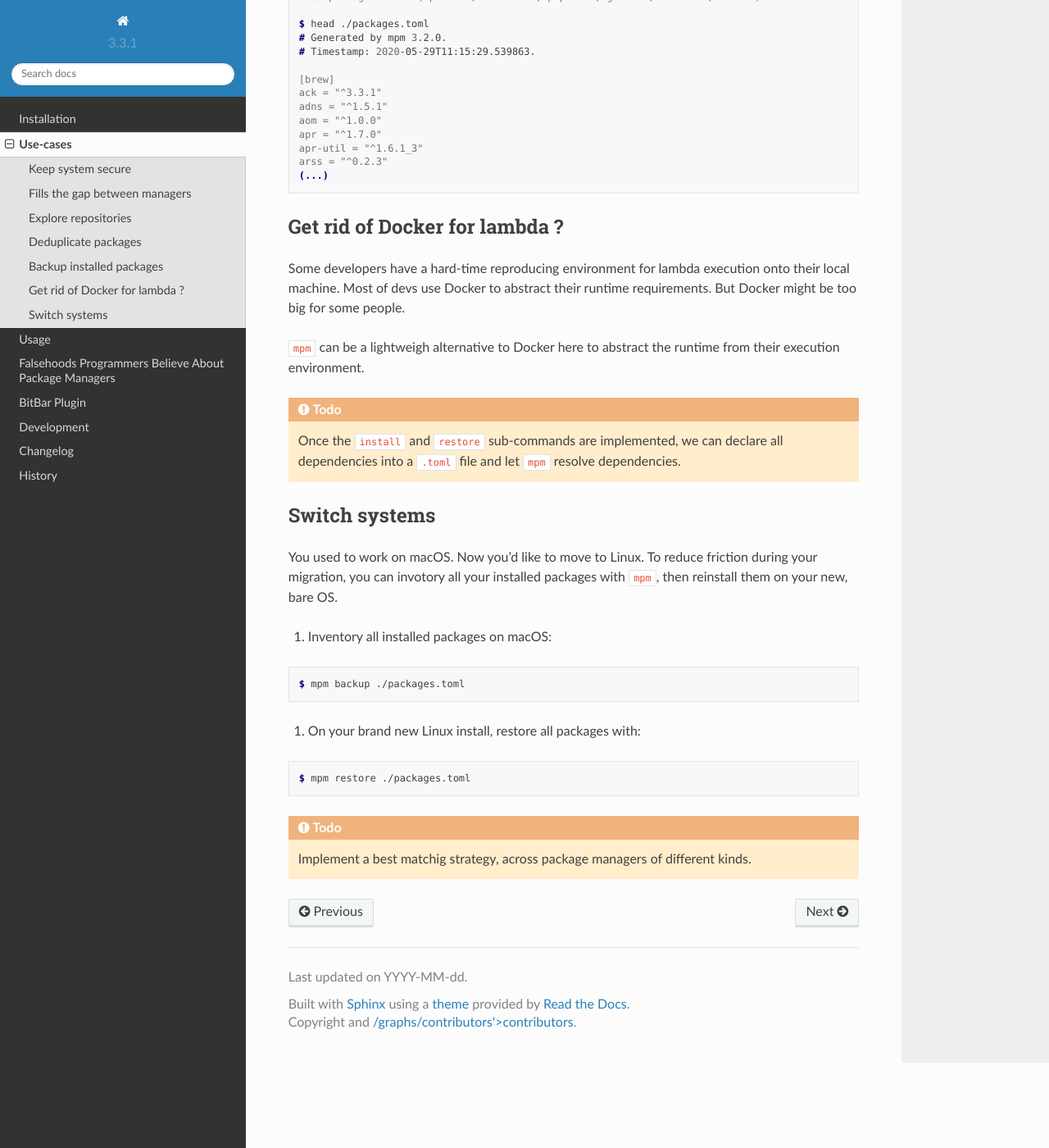
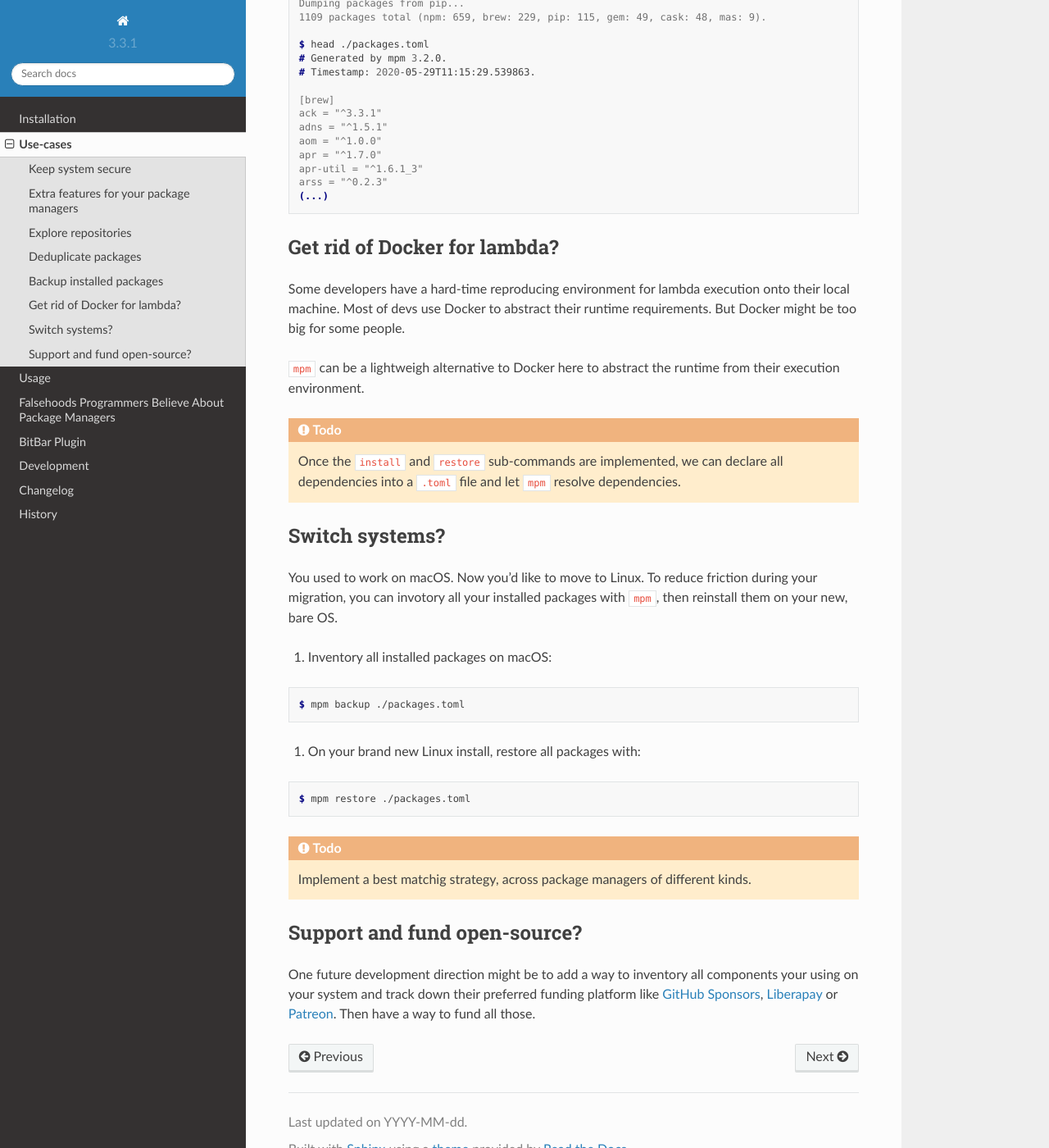
Before and after one commit to kdeldycke/meta-package-manager, a Sphinx documentation site: the page built from docs/usecase.rst, in a window 1280 px wide and 1400 px high, scrolled down 3229 px. Shown: the whole window at 82% size. Built offline with Sphinx 7.4.7 and the Read the Docs theme 2.0.0, drawn with Linux system fonts in a browser that asks for light colours; pages that are not in the unit, such as notebooks, are missing from menus; the version number is read from the project's files by our own code; some of the changed text lies outside the part shown.

Commit message:
Add future potential directions.

```diff
--- a/docs/usecase.rst
+++ b/docs/usecase.rst
@@ -38,10 +38,10 @@
 This is the primary use case of ``mpm`` and the first reason I built it.
 
 
-Fills the gap between managers
-------------------------------
+Extra features for your package managers
+----------------------------------------
 
-Some package manager are missing features.
+All package managers are not on-par between themselves. ``mpm`` is filling the gap between managers and implement some missing features.
 
 For instance, `pip doesn't can't upgrade all outdated package <https://github.com/pypa/pip/issues/4551>`_ with a single command. ``mpm`` adds that missing feature:
 
@@ -172,8 +172,8 @@
     (...)
 
 
-Get rid of Docker for lambda ?
-------------------------------
+Get rid of Docker for lambda?
+-----------------------------
 
 Some developers have a hard-time reproducing environment for lambda execution
 onto their local machine. Most of devs use Docker to abstract their runtime
@@ -189,8 +189,8 @@
     dependencies.
 
 
-Switch systems
---------------
+Switch systems?
+---------------
 
 You used to work on macOS. Now you'd like to move to Linux. To reduce friction
 during your migration, you can invotory all your installed packages with
@@ -212,3 +212,12 @@
 
     Implement a best matchig strategy, across package managers of different
     kinds.
+
+
+Support and fund open-source?
+-----------------------------
+
+One future development direction might be to add a way to inventory all components
+your using on your system and track down their preferred funding platform like `GitHub
+Sponsors <https://github.com/sponsors>`_, `Liberapay <https://liberapay.com>`_ or
+`Patreon <https://patreon.com>`_. Then have a way to fund all those.
```
